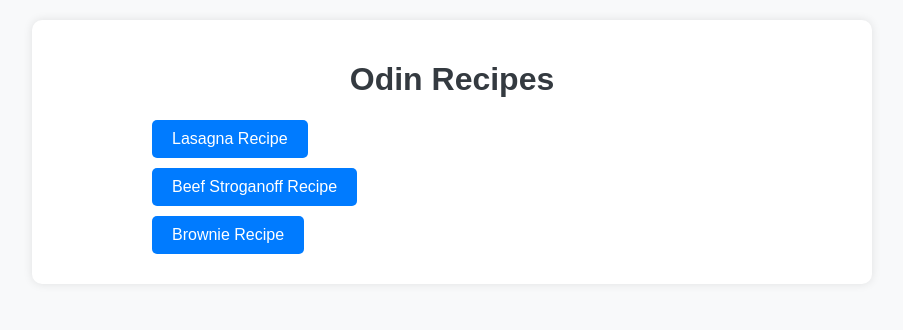
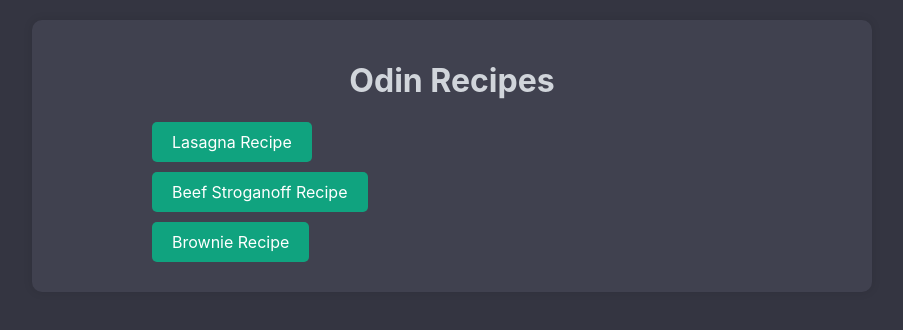
Before and after one commit to np-mate/odin-recipes, a plain HTML site: page index.html in a window 1280 px wide. Shown: the whole page, without its empty margins (188-1091 px from the left). Drawn offline with Linux system fonts and the light colour scheme.

Commit message:
Update styles.css

```diff
--- a/recipes/styles.css
+++ b/recipes/styles.css
@@ -1,10 +1,10 @@
 /* General Styles */
 body {
-    font-family: Arial, sans-serif;
+    font-family: 'Inter', sans-serif;
     margin: 0;
     padding: 0;
-    background-color: #f8f9fa;
-    color: #333;
+    background-color: #343541;
+    color: #ececf1;
     text-align: center;
 }
 
@@ -12,13 +12,13 @@ body {
     max-width: 800px;
     margin: 20px auto;
     padding: 20px;
-    background: white;
+    background: #40414f;
     box-shadow: 0 0 10px rgba(0, 0, 0, 0.1);
     border-radius: 10px;
 }
 
 h1, h2, h3 {
-    color: #343a40;
+    color: #d1d5db;
 }
 
 /* Recipe Image */
@@ -37,7 +37,7 @@ h1, h2, h3 {
 .button {
     display: inline-block;
     text-decoration: none;
-    background: #007bff;
+    background: #10a37f;
     color: white;
     padding: 10px 20px;
     border-radius: 5px;
@@ -45,7 +45,7 @@ h1, h2, h3 {
 }
 
 .button:hover {
-    background: #0056b3;
+    background: #0d8c6a;
 }
 
 /* Lists */
```
